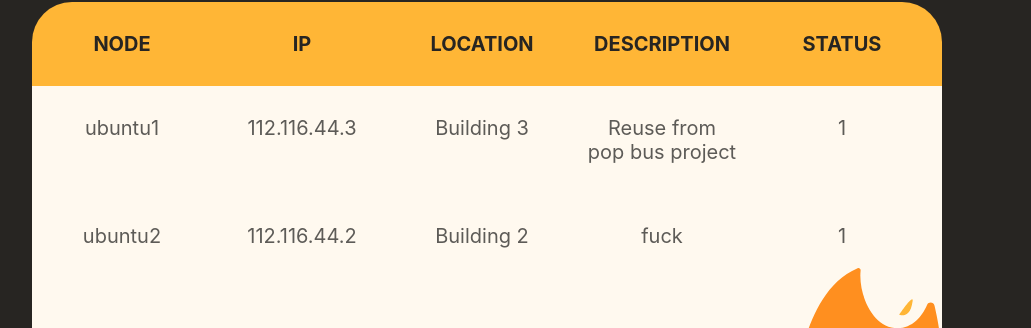
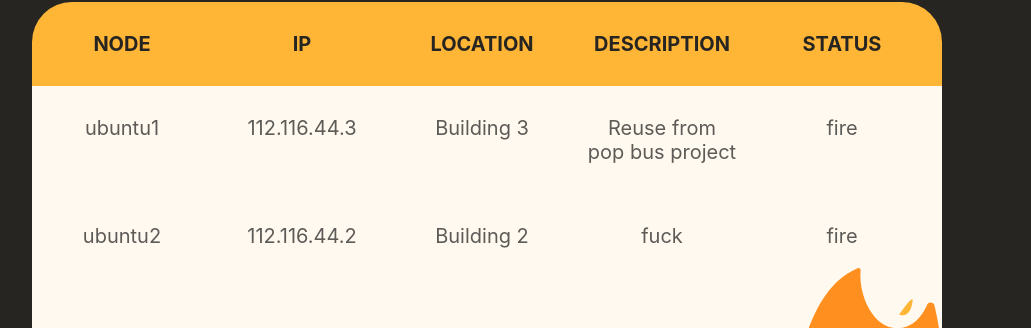
Before and after one commit to flapperz/faimai-core, a React (Create React App) app in the folder app/: page / in a window 1280 px wide. Shown: the part 172-500 px from the top of the page, without its empty margins (153-1184 px from the left). Built offline with nearby package versions, Linux system fonts and the light colour scheme.

Commit message:
edit table

```diff
--- a/app/src/App.js
+++ b/app/src/App.js
@@ -6,7 +6,7 @@ import React, { useState, useEffect } from 'react';
 function App() {
   const [data, setData] = useState({"ubuntu1": {"ip": ["112.116.44.3",51379],"information": {"location": "Building 3","description": "Reuse from pop bus project"},"seq": 0,"isFire": 1},"ubuntu2": {"ip": ["112.116.44.2",51379],"information": {"location": "Building 2","description": "fuck"},"seq": 0,"isFire": 1}});
   const [nodeList, setNodeList] = useState(Object.keys(data))
-
+  const status = {0:'normal',1:'fire'}
   // useInterval(async () => {
   //   // console.log("effect")
   //   fetch(
@@ -46,7 +46,7 @@ function App() {
                 <td>{data[node].ip[0]}</td>
                 <td>{data[node].information.location}</td>
                 <td>{data[node].information.description}</td>
-                <td>{data[node].isFire}</td>
+                <td>{status[data[node].isFire]}</td>
             </tr>)
             })
           }
```
